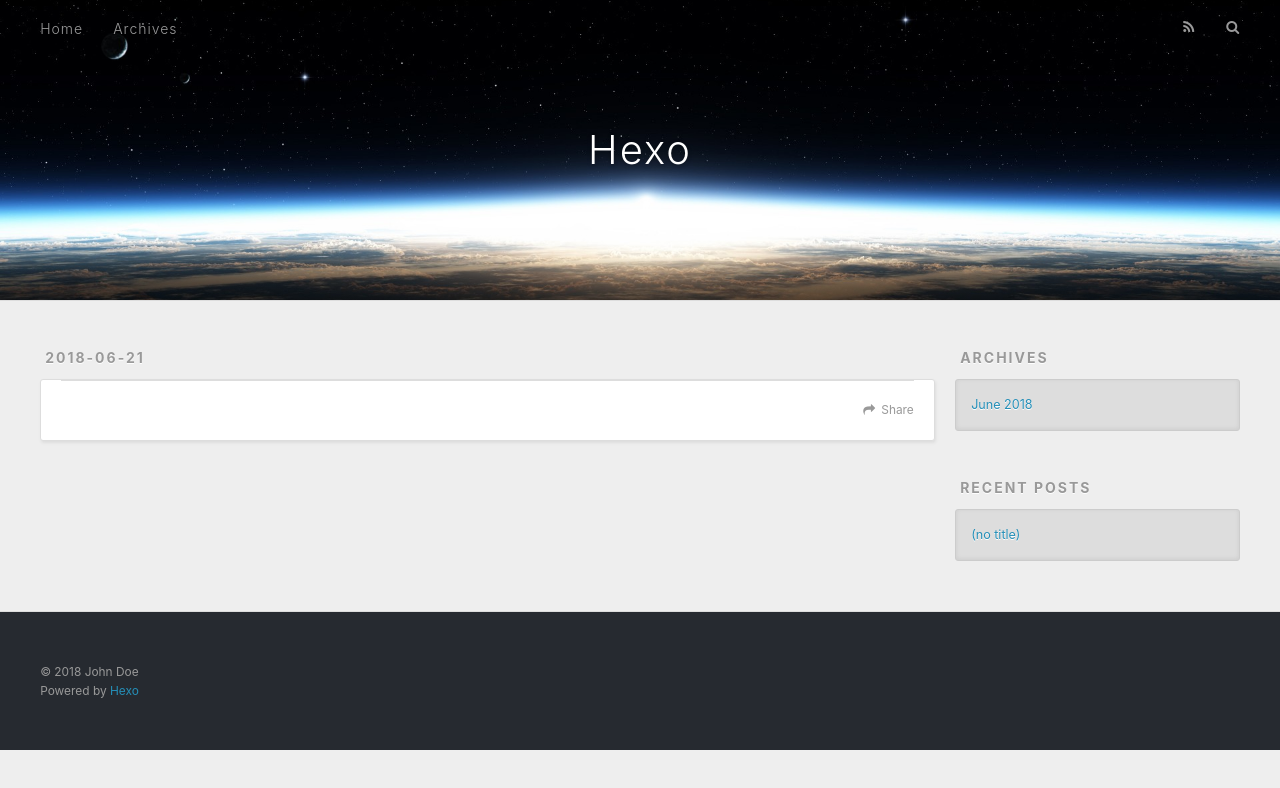
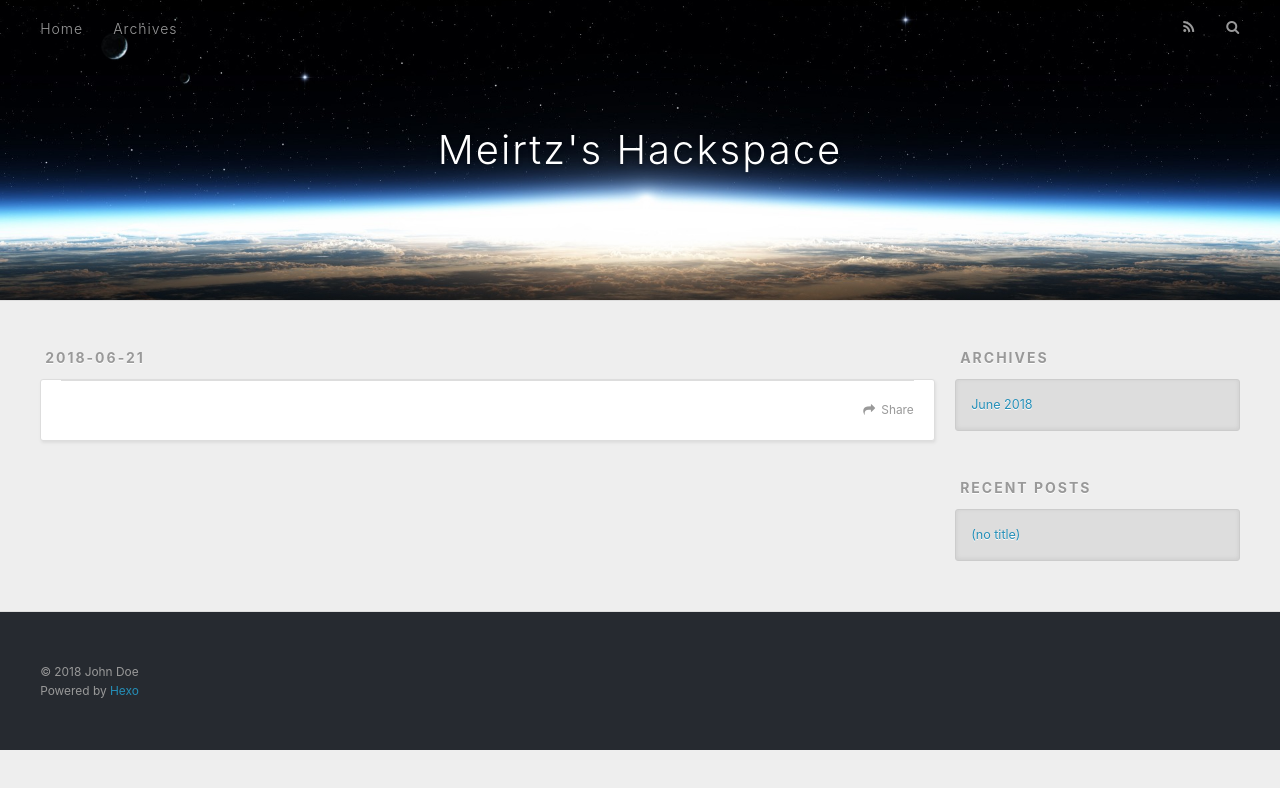
Before and after one commit to Meirtz/meirtz.github.io, a plain HTML site: page index.html in a window 1280 px wide. Drawn offline with nearby package versions, Linux system fonts and the light colour scheme.

Commit message:
Site updated: 2018-06-22 14:34:48

```diff
--- a/index.html
+++ b/index.html
@@ -5,17 +5,17 @@
 
 
 
-  <title>Hexo</title>
+  <title>Meirtz&#39;s Hackspace</title>
   <meta name="viewport" content="width=device-width, initial-scale=1, maximum-scale=1">
   <meta property="og:type" content="website">
-<meta property="og:title" content="Hexo">
+<meta property="og:title" content="Meirtz&#39;s Hackspace">
 <meta property="og:url" content="http://yoursite.com/index.html">
-<meta property="og:site_name" content="Hexo">
+<meta property="og:site_name" content="Meirtz&#39;s Hackspace">
 <meta property="og:locale" content="default">
 <meta name="twitter:card" content="summary">
-<meta name="twitter:title" content="Hexo">
+<meta name="twitter:title" content="Meirtz&#39;s Hackspace">
 
-    <link rel="alternate" href="/atom.xml" title="Hexo" type="application/atom+xml">
+    <link rel="alternate" href="/atom.xml" title="Meirtz&#39;s Hackspace" type="application/atom+xml">
 
 
     <link rel="icon" href="/favicon.png">
@@ -34,7 +34,7 @@
   <div id="header-outer" class="outer">
     <div id="header-title" class="inner">
       <h1 id="logo-wrap">
-        <a href="/" id="logo">Hexo</a>
+        <a href="/" id="logo">Meirtz&#39;s Hackspace</a>
       </h1>
 
     </div>
@@ -78,7 +78,7 @@
 
     </div>
     <footer class="article-footer">
-      <a data-url="http://yoursite.com/2018/06/21/test/" data-id="cjio53ort0000j94vtuyvwc3t" class="article-share-link">Share</a>
+      <a data-url="http://yoursite.com/2018/06/21/test/" data-id="cjiploud00000iq4v4l62kynm" class="article-share-link">Share</a>
 
 
     </footer>
```
Also changed, not shown: 2018/06/21/test/index.html (+7 -7 lines), archives/2018/06/index.html (+6 -6 lines), archives/2018/index.html (+6 -6 lines), archives/index.html (+6 -6 lines).
